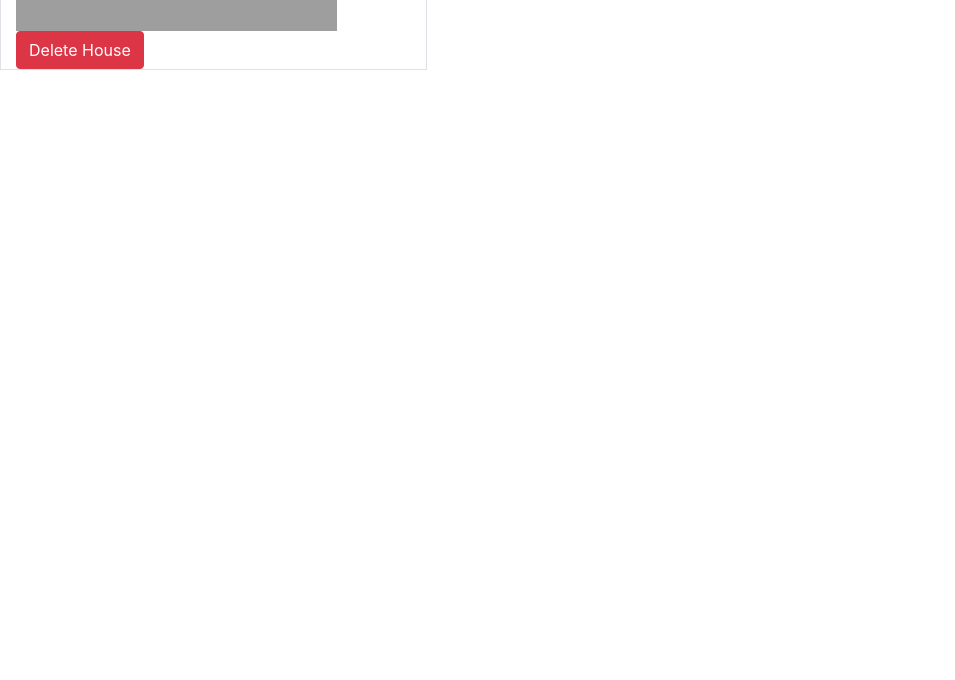
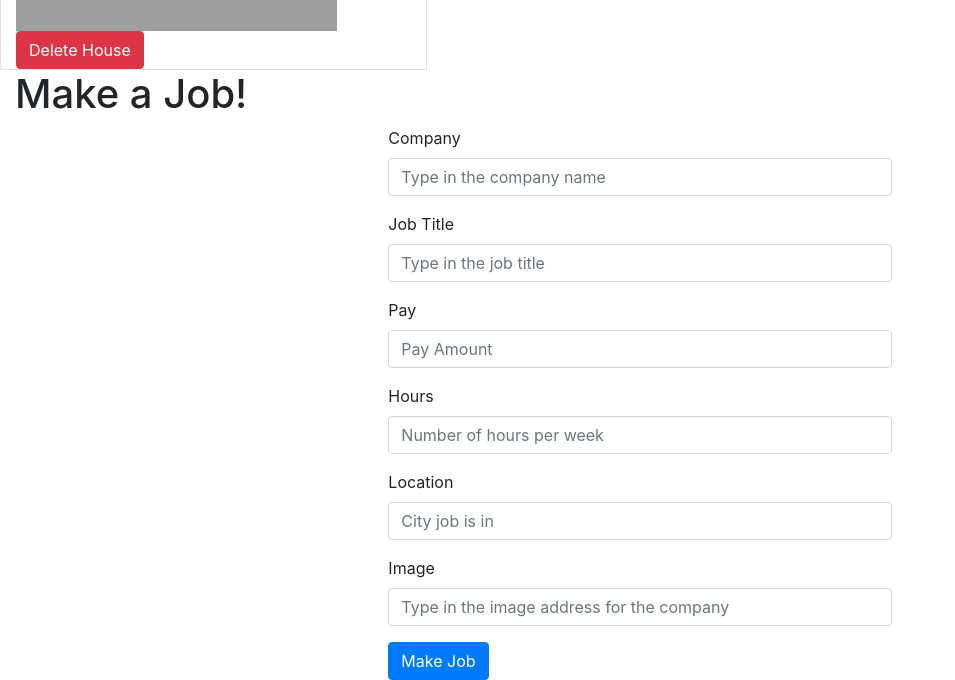
Before and after one commit to KatrinaFuller/gregslist, a plain HTML site: page index.html in a window 1280 px wide. Shown: the part 2272-2952 px from the top of the page, without its empty margins (0-955 px from the left). Before the commit the page ends 2342 px from the top, so only its background shows below. Drawn offline with nearby package versions, Linux system fonts and the light colour scheme; grey boxes are pictures that could not be loaded.

Commit message:
made job form

```diff
--- a/app/controllers/JobController.js
+++ b/app/controllers/JobController.js
@@ -20,5 +20,7 @@ function _draw() {
 export default class JobController {
   constructor() {
     // console.log("Hello from Job Controller")
+
   }
+
 }
--- a/index.html
+++ b/index.html
@@ -57,7 +57,7 @@
     <!-- houses -->
     <div class="row justify-content-center">
       <h1 class="col-12">Make a House!</h1>
-      <form onsubmit="app.controllers.carController.addCar(event)" class="col-5">
+      <form onsubmit="app.controllers.carController.addHouse(event)" class="col-5">
         <div class="form-group">
           <label for="street">Street</label>
           <input type="text" class="form-control" name="street" id="street" placeholder="Type in a street name"
@@ -97,6 +97,46 @@
     <div id="houses" class="row">
 
     </div>
+
+    <!-- jobs -->
+    <div class="row justify-content-center">
+      <h1 class="col-12">Make a Job!</h1>
+      <form onsubmit="app.controllers.carController.addJob(event)" class="col-5">
+        <div class="form-group">
+          <label for="company">Company</label>
+          <input type="text" class="form-control" name="company" id="company" placeholder="Type in the company name"
+            required>
+        </div>
+        <div class="form-group">
+          <label for="jobTitle">Job Title</label>
+          <input type="text" class="form-control" name="jobTitle" id="jobTitle" placeholder="Type in the job title"
+            required>
+        </div>
+        <div class="form-group">
+          <label for="pay">Pay</label>
+          <input type="number" min="0" max="300000" class="form-control" name="pay" id="pay" placeholder="Pay Amount"
+            required>
+        </div>
+        <div class="form-group">
+          <label for="hours">Hours</label>
+          <input type="number" min="0" max="160" class="form-control" name="hours" id="hours"
+            placeholder="Number of hours per week" required>
+        </div>
+        <div class="form-group">
+          <label for="location">Location</label>
+          <input type="text" class="form-control" name="location" id="location" placeholder="City job is in" required>
+        </div>
+        <div class="form-group">
+          <label for="imgUrl">Image</label>
+          <input type="text" class="form-control" name="imgUrl" id="imgUrl"
+            placeholder="Type in the image address for the company" required>
+        </div>
+        <button type="submit" class="btn btn-primary">Make Job</button>
+      </form>
+    </div>
+    <div id="jobs" class="row">
+
+    </div>
   </div>
 
   <script src="app/main.js" type="module"></script>
```
